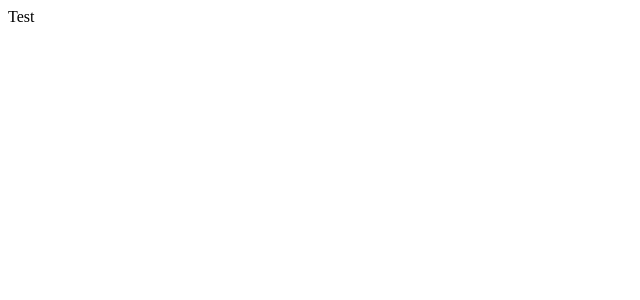
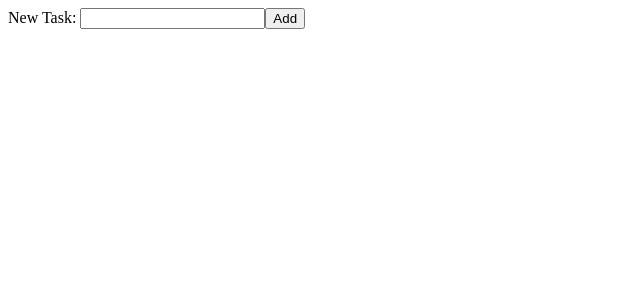
Before and after one commit to Travless/react-task-app, a React (Create React App) app: page / in a window 1280 px wide. Shown: the top 300 px of the page, without its empty margins (0-640 px from the left). Built offline with nearby package versions, Linux system fonts and the light colour scheme.

Commit message:
Fix Input component to which the value of the text input is set as the newTask state on submission

```diff
--- a/src/App.js
+++ b/src/App.js
@@ -1,10 +1,9 @@
 import React from "react";
+import Input from "./component/Input";
 
 function App() {
   return (
-    <div className="App">
-      Test
-    </div>
+    <Input />
   );
 }
 
--- /dev/null
+++ b/src/component/Input.js
@@ -0,0 +1,18 @@
+import { React, useState } from "react";
+
+const Input = () => {
+
+    const [newTask, setNewTask] = useState('')
+
+    return(
+        <div>
+            <form className="form-cont" onSubmit={(e) => {setNewTask(e.target.value); console.log(newTask)}}>
+                <label className="input-label" for="task-input">New Task: </label>
+                <input className="task-input" id="task-input" type='text'/>
+                <button className="submit-btn" id="submit-btn" type="submit">Add</button>
+            </form>
+        </div>
+    )
+}
+
+export default Input
```
Also changed, not shown: src/component/Overview.js (added, +11 -0 lines).
